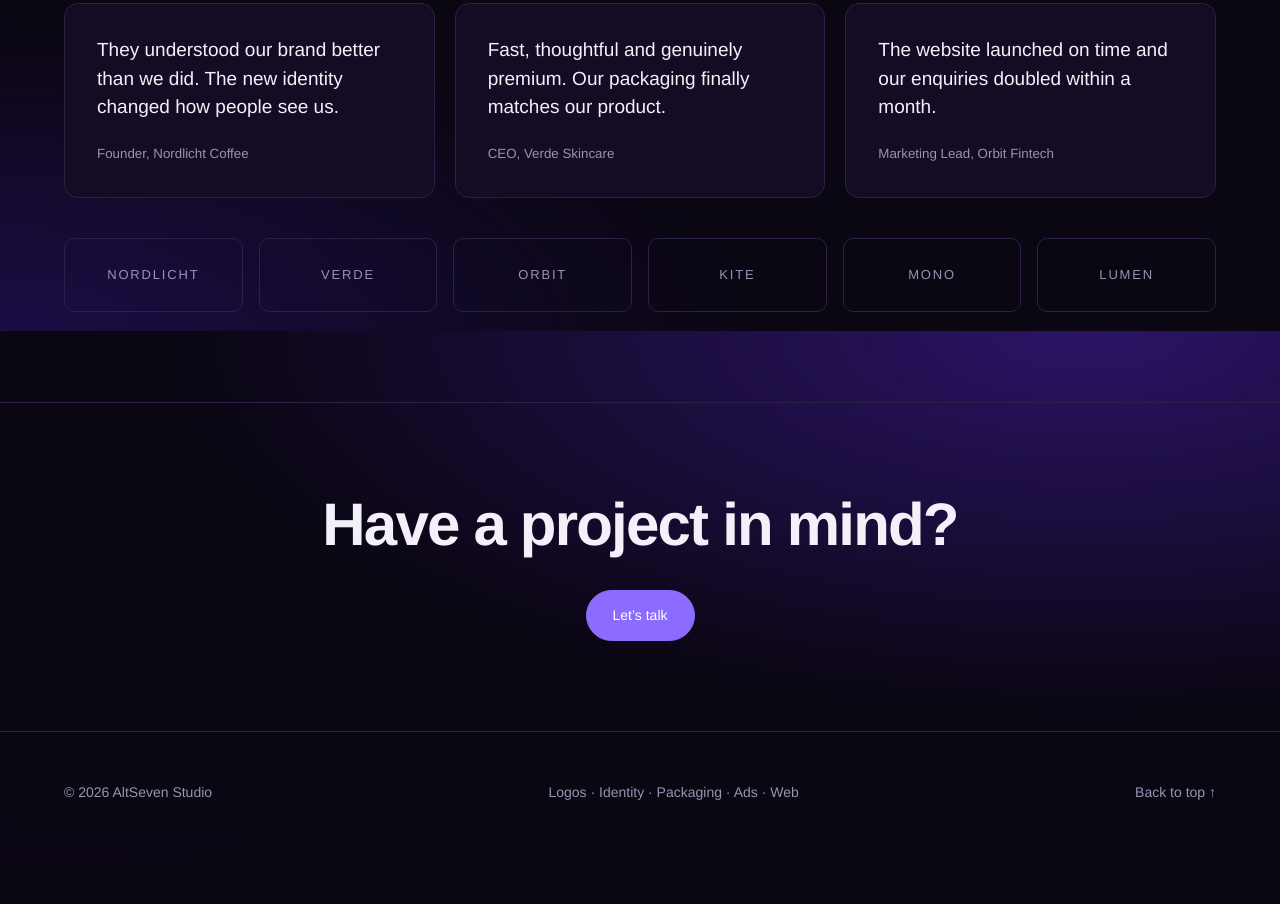
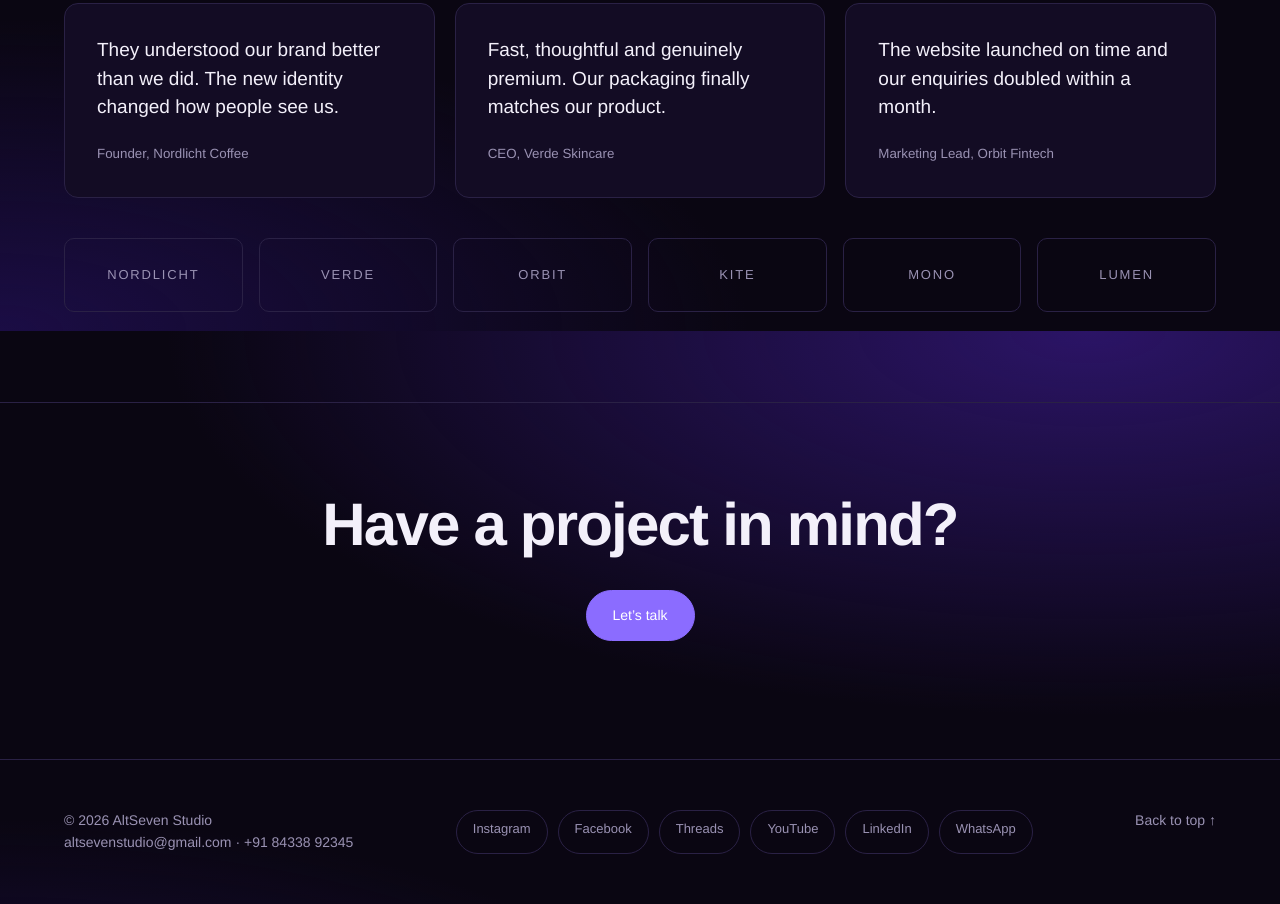
Before and after one commit to ecomaura/alteleven, a plain HTML site: page index.html in a window 1280 px wide. Shown: the part 5269-6173 px from the top of the page. Before the commit the page ends 6123 px from the top, so only its background shows below. Drawn offline with Linux system fonts and the light colour scheme.

Commit message:
Update about copy, contact details and social links

```diff
--- a/index.html
+++ b/index.html
@@ -52,7 +52,10 @@ input:focus,textarea:focus{border-color:var(--acc)}
 .marq div{display:inline-block;animation:m 30s linear infinite}@keyframes m{to{transform:translateX(-50%)}}
 footer{padding:50px 5vw;border-top:1px solid var(--line);display:flex;justify-content:space-between;flex-wrap:wrap;gap:20px;color:var(--mut);font-size:14px}
 /* motion */
-main,footer{position:relative;z-index:1}
+main,.cinfo{list-style:none;padding:0;margin:0 0 28px}.cinfo li{padding:14px 0;border-bottom:1px solid var(--line);font-size:16px}.cinfo small{display:block;font-size:11px;letter-spacing:.18em;text-transform:uppercase;color:var(--acc);margin-bottom:2px}.cinfo a:hover{color:var(--acc)}
+.soc{display:flex;flex-wrap:wrap;gap:10px;margin-top:6px}.soc a{padding:8px 16px;border:1px solid var(--line);border-radius:99px;font-size:13px;color:var(--mut);transition:.2s}.soc a:hover{border-color:var(--acc);color:#fff;background:var(--acc)}
+footer .soc{margin:0}
+footer{position:relative;z-index:1}
 .bar{position:fixed;top:env(safe-area-inset-top,0px);left:0;right:0;height:2px;background:var(--acc);transform-origin:0 50%;transform:scaleX(0);z-index:30}
 .glow{position:fixed;left:0;top:0;width:600px;height:600px;border-radius:50%;background:radial-gradient(circle,rgba(139,108,255,.16),transparent 65%);pointer-events:none;z-index:0;transition:transform .3s ease-out}
 header{transition:transform .45s cubic-bezier(.2,.7,.2,1)}header.hide{transform:translateY(-110%)}
@@ -146,7 +149,7 @@ nav a{position:relative}nav a::after{content:"";position:absolute;left:0;bottom:
 <div class="view" id="about">
 <section><div class="eye">The studio</div><h1>Small team.<br>Big craft.</h1>
 <div class="two" style="margin-top:60px"><div class="ph a" style="min-height:460px"><span>Studio photo / team portrait</span></div>
-<div><h2>We believe design is a business tool, not decoration.</h2><p class="lead">AltSeven Studio is an independent design agency working with founders and growing brands worldwide. We combine strategic thinking with obsessive craft to build identities people remember.</p><a class="btn f" href="#contact">Work with us</a></div></div>
+<div><div class="eye">Alternate Thinking. Elevated Design.</div><h2>We believe great design begins with a different perspective.</h2><p class="lead">AltSeven is an independent creative studio bringing fresh ideas to life through thoughtful design. From building distinctive brand identities to creating meaningful digital experiences, we help businesses express who they are and stand apart.</p><p class="lead" style="margin-top:-12px">We question the ordinary, explore the unexpected, and find creative ways to make ideas matter. Because for us, design isn’t just about looking different. It’s about making a difference.</p><a class="btn f" href="#contact">Work with us</a></div></div>
 <div class="grid"><div class="svc"><b>Clarity</b><p>Simple ideas, executed precisely.</p></div><div class="svc"><b>Craft</b><p>Every detail is considered.</p></div><div class="svc"><b>Partnership</b><p>We work as an extension of your team.</p></div></div>
 </section>
 </div>
@@ -154,13 +157,13 @@ nav a{position:relative}nav a::after{content:"";position:absolute;left:0;bottom:
 <div class="view" id="contact">
 <section><div class="eye">Contact</div><h1>Let’s build<br>something great.</h1>
 <div class="two" style="margin-top:60px">
-<div><p class="lead" style="margin-top:0">Tell us about your project. We reply within one business day.</p><p>hello@altseven.studio</p><p style="color:var(--mut)">Available worldwide · Remote-first</p></div>
+<div><p class="lead" style="margin-top:0">Tell us about your project. We reply within one business day.</p><ul class="cinfo"><li><small>Email</small><a href="mailto:altsevenstudio@gmail.com">altsevenstudio@gmail.com</a></li><li><small>Phone</small><a href="tel:+918433892345">+91 84338 92345</a></li><li><small>WhatsApp</small><a href="https://wa.me/918433892345" target="_blank" rel="noopener">+91 84338 92345</a></li><li><small>Studio</small>A-116, Great Eastern Chamber, Sector 11, CBD Belapur, Navi Mumbai, Maharashtra 400614</li></ul><div class="soc"><a href="https://www.instagram.com/altsevenstudio?knvt=bnkxamwxNnpjNGxu" target="_blank" rel="noopener">Instagram</a><a href="https://www.facebook.com/profile.php?id=61590486102403" target="_blank" rel="noopener">Facebook</a><a href="https://www.threads.com/@altsevenstudio?igshid=NTc4MTIwNjQ2YQ==" target="_blank" rel="noopener">Threads</a><a href="https://www.youtube.com/@AltSevenStudio" target="_blank" rel="noopener">YouTube</a><a href="https://www.linkedin.com/in/altseven-studio-6782133a1?utm_source=share_via&amp;utm_content=profile&amp;utm_medium=member_ios" target="_blank" rel="noopener">LinkedIn</a><a href="https://wa.me/918433892345" target="_blank" rel="noopener">WhatsApp</a></div></div>
 <div><input placeholder="Name" aria-label="Name"><input placeholder="Email" type="email" aria-label="Email"><select aria-label="Service"><option>Logo design</option><option>Brand identity</option><option>Packaging</option><option>Social media</option><option>Ads</option><option>Website</option></select><textarea rows="4" placeholder="Tell us about your project" aria-label="Message"></textarea><br><br><button class="btn f" style="cursor:pointer;font:inherit" onclick="this.textContent='Thanks — we’ll be in touch.'">Send enquiry</button></div>
 </div></section>
 </div>
 </main>
 
-<footer><span>© 2026 AltSeven Studio</span><span>Logos · Identity · Packaging · Ads · Web</span><a href="#home">Back to top ↑</a></footer>
+<footer><span>© 2026 AltSeven Studio<br>altsevenstudio@gmail.com · +91 84338 92345</span><div class="soc"><a href="https://www.instagram.com/altsevenstudio?knvt=bnkxamwxNnpjNGxu" target="_blank" rel="noopener">Instagram</a><a href="https://www.facebook.com/profile.php?id=61590486102403" target="_blank" rel="noopener">Facebook</a><a href="https://www.threads.com/@altsevenstudio?igshid=NTc4MTIwNjQ2YQ==" target="_blank" rel="noopener">Threads</a><a href="https://www.youtube.com/@AltSevenStudio" target="_blank" rel="noopener">YouTube</a><a href="https://www.linkedin.com/in/altseven-studio-6782133a1?utm_source=share_via&amp;utm_content=profile&amp;utm_medium=member_ios" target="_blank" rel="noopener">LinkedIn</a><a href="https://wa.me/918433892345" target="_blank" rel="noopener">WhatsApp</a></div><a href="#home">Back to top ↑</a></footer>
 
 <script>
 const ids=['home','work','services','about','contact'];
```
